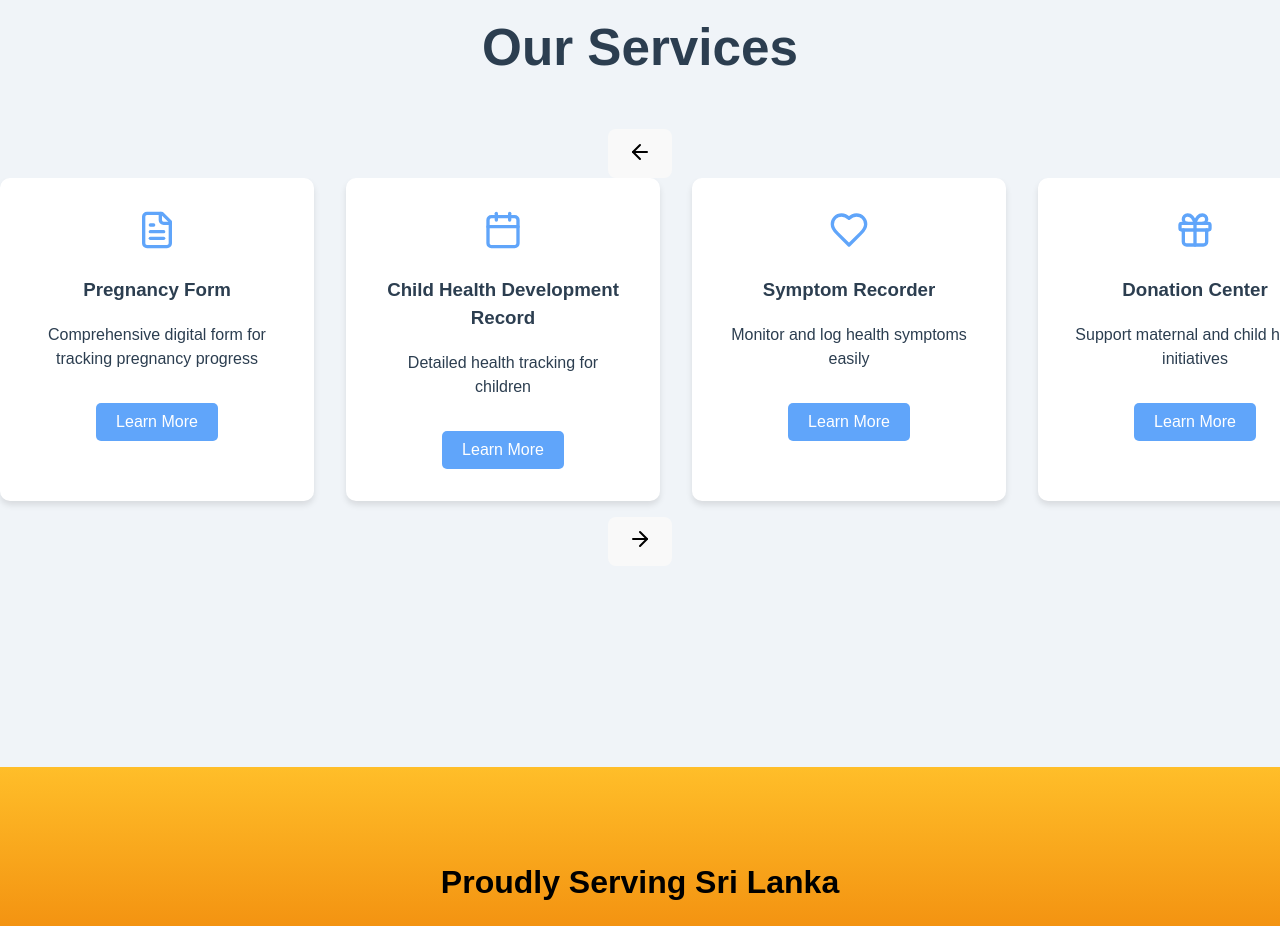
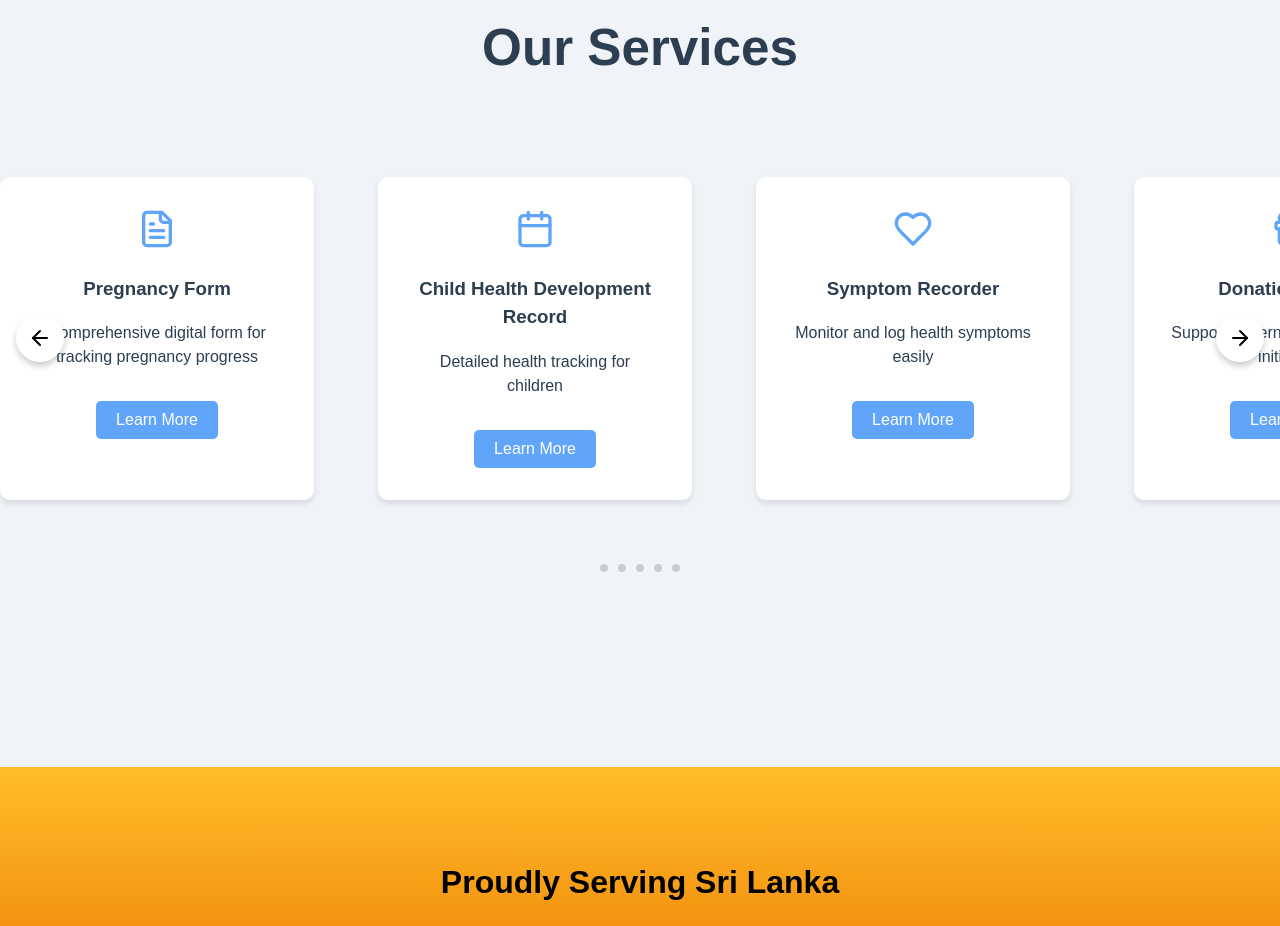
Before and after one commit to Methma-02/Health_Bridge, a React (Vite) app in the folder frontend/: page / in a window 1280 px wide. Shown: the part 1060-1986 px from the top of the page. Built offline with nearby package versions, Linux system fonts and the light colour scheme.

Commit message:
Update HomePage.css

```diff
--- a/frontend/src/HomePage.css
+++ b/frontend/src/HomePage.css
@@ -7,7 +7,6 @@ html, body {
   padding: 0;
   box-sizing: border-box;
 }
-
 
 .hero-section,
 .services-section,
@@ -77,25 +76,36 @@ html, body {
   padding: 0;
 }
 
+/* Services carousel container - NEW */
+.services-carousel-container {
+  position: relative;
+  width: 100%;
+  display: flex;
+  align-items: center;
+  margin: 2rem 0;
+}
+
+/* Modified services-grid to integrate carousel functionality */
 .services-grid {
   display: flex;
   flex-wrap: nowrap; /* Prevent wrapping, keeping cards in one row */
   gap: 2rem;
   overflow-x: auto; /* Enable horizontal scrolling */
   scroll-snap-type: x mandatory; /* Smooth scrolling behavior */
-  padding-bottom: 1rem; /* Prevent cards from being cut off */
+  padding: 1rem 0;
   width: 100%;
   max-width: 100vw; /* Make sure it doesn't exceed the viewport */
   -ms-overflow-style: none; /* Hide scrollbar in IE and Edge */
   scrollbar-width: none; /* Hide scrollbar in Firefox */
+  scroll-behavior: smooth; /* Ensure smooth scrolling with buttons */
 }
 
-/* Hide horizontal scrollbar on WebKit browsers (optional) */
+/* Hide horizontal scrollbar on WebKit browsers */
 .services-grid::-webkit-scrollbar {
   display: none;
 }
 
-/* Make sure each service card is correctly sized */
+/* Modified service card to work with carousel */
 .service-card {
   background-color: white;
   padding: 2rem;
@@ -106,6 +116,7 @@ html, body {
   flex: 0 0 auto; /* Prevent shrinking, keeps them in a row */
   width: 250px; /* Set a fixed width */
   scroll-snap-align: start; /* Align smoothly during scroll */
+  margin: 0 1rem; /* Added horizontal margin for spacing */
 }
 
 .service-card:hover {
@@ -120,6 +131,62 @@ html, body {
   border-radius: 5px;
   cursor: pointer;
   margin-top: 1rem;
+}
+
+/* Carousel navigation buttons - NEW */
+/* Merged styles for carousel buttons to match scroll buttons */
+.carousel-nav-button {
+  position: absolute;
+  display: flex;
+  align-items: center;
+  justify-content: center;
+  width: 3rem;
+  height: 3rem;
+  background-color: white;
+  color: black;
+  border: none;
+  border-radius: 9999px; /* Full rounded like the scroll buttons */
+  box-shadow: 0 4px 6px rgba(0, 0, 0, 0.2);
+  cursor: pointer;
+  z-index: 10;
+  transition: background-color 0.3s;
+  padding: 0.75rem;
+}
+
+.carousel-nav-button:hover {
+  background-color: #db2777; /* Same hover color as scroll buttons */
+}
+
+.carousel-prev {
+  left: 1rem;
+  top: 50%;
+  transform: translateY(-50%);
+}
+
+.carousel-next {
+  right: 1rem;
+  top: 50%;
+  transform: translateY(-50%);
+}
+
+/* Indicator dots - NEW */
+.carousel-indicators {
+  display: flex;
+  justify-content: center;
+  margin-top: 1rem;
+}
+
+.indicator-dot {
+  width: 8px;
+  height: 8px;
+  border-radius: 50%;
+  background-color: #ccc;
+  margin: 0 5px;
+  transition: background-color 0.3s;
+}
+
+.indicator-dot.active {
+  background-color: #60a5fa;
 }
 
 .sri-lanka-section {
@@ -153,3 +220,18 @@ html, body {
   min-height: 100vh;
   width: 100vw;
 }
+
+/* Responsive adjustments */
+@media (max-width: 768px) {
+  .service-card {
+    width: 220px;
+  }
+
+  .hero-section h2 {
+    font-size: 6vw; /* Larger text on smaller screens */
+  }
+
+  .hero-section p {
+    font-size: 3.5vw;
+  }
+}
```
